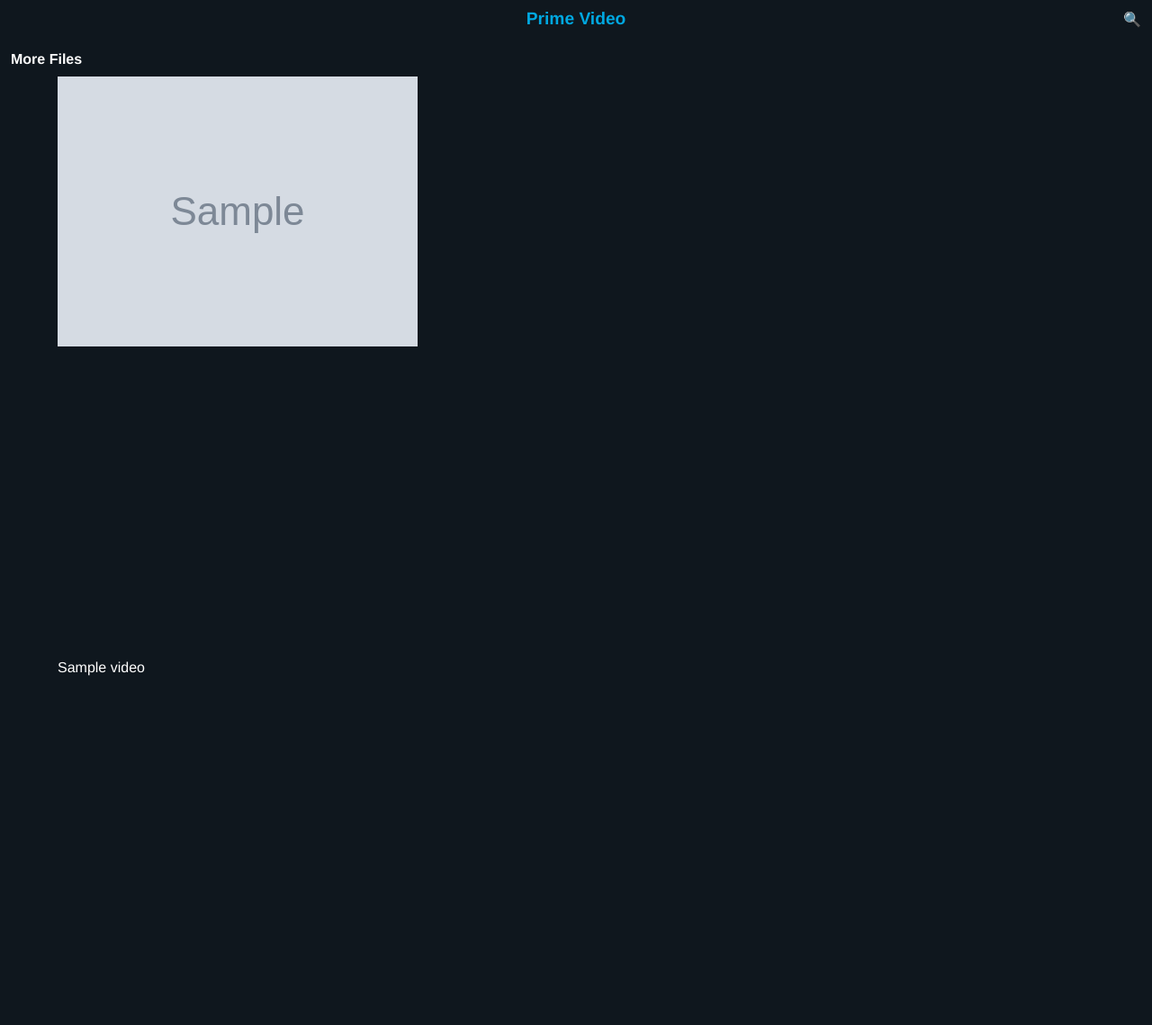
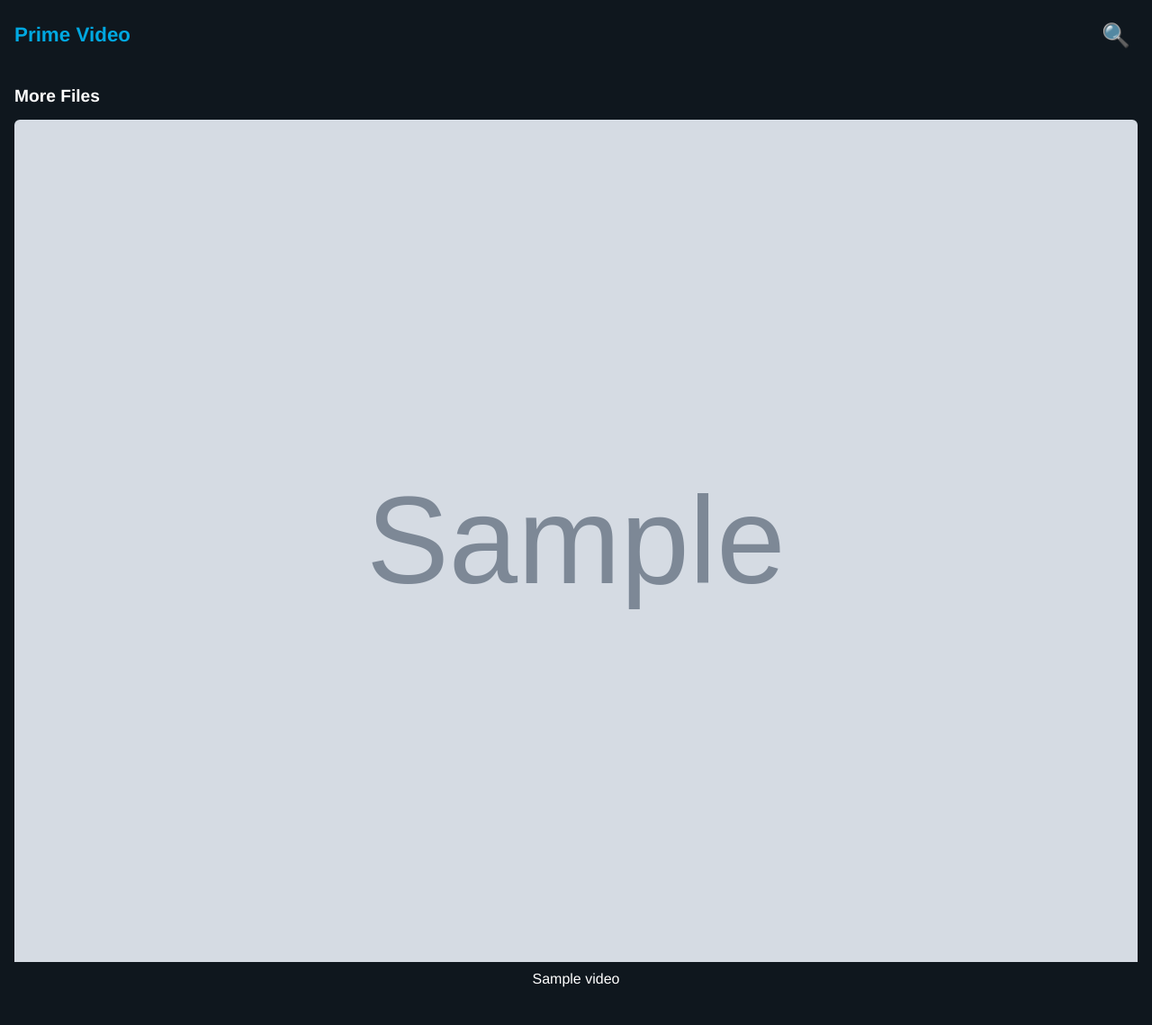
Before and after one commit to Emperorns/Static2, a Flask app: page / in a window 1280 px wide. Shown: the whole page at 90% size. Before the commit the page ends 751 px from the top, so only its background shows below. Run offline with Flask 3, Linux system fonts and the light colour scheme; grey boxes marked "Sample" are stand-in pictures; a database or web service that is not in the repository returns one stand-in record (values such as "Sample title"); parts of the project's set-up code (start-up, migrations or seed data) failed here and were passed over; some libraries are stand-ins or nearby versions.

Commit message:
Update index.html

```diff
--- a/templates/index.html
+++ b/templates/index.html
@@ -2,91 +2,193 @@
 <html lang="en">
 <head>
     <meta charset="UTF-8">
-    <meta name="viewport" content="width=device-width, initial-scale=1.0">
+    <meta name="viewport" content="width=device-width, initial-scale=1.0, viewport-fit=cover">
     <title>Prime Video</title>
     <style>
-        /* Base Styles */
+        /* Mobile-First Base Styles */
         :root {
             --bg: #0f171e;
             --fg: #fff;
             --accent: #00a8e1;
             --radius: 6px;
-            --gap: 15px;
+            --gap: 12px;
             --transition: 0.3s;
         }
         * { box-sizing: border-box; margin: 0; padding: 0; }
-        body { background: var(--bg); color: var(--fg); font-family: 'Helvetica Neue', Arial, sans-serif; }
+        body {
+            background: var(--bg);
+            color: var(--fg);
+            font-family: 'Helvetica Neue', Arial, sans-serif;
+            line-height: 1.4;
+            padding: env(safe-area-inset-top) 0 env(safe-area-inset-bottom) 0;
+        }
         a { color: inherit; text-decoration: none; }
 
         /* Header */
         header {
-            display: flex; align-items: center; justify-content: center;
-            padding: 10px 12px; background: var(--bg);
-            position: sticky; top: 0; z-index: 100;
+            display: flex;
+            align-items: center;
+            justify-content: space-between;
+            padding: 1rem;
+            background: var(--bg);
+            position: sticky;
+            top: 0;
+            z-index: 100;
         }
-        .logo { font-size: 1.2rem; font-weight: bold; color: var(--accent); text-align: center; }
-        .search { position: absolute; right: 12px; display: flex; align-items: center; }
-        .search-btn { background: none; border: none; color: var(--fg); font-size: 1rem; cursor: pointer; }
+        .logo {
+            font-size: 1.4rem;
+            font-weight: bold;
+            color: var(--accent);
+        }
+        .search-btn {
+            background: none;
+            border: none;
+            color: var(--fg);
+            font-size: 1.6rem;
+            padding: 0.5rem;
+            cursor: pointer;
+        }
 
         /* More Files Section */
         .more-files {
-            margin: 15px 12px;
+            margin: 1rem;
         }
-        .more-files h2 { font-size: 1rem; margin-bottom: 10px; }
+        .more-files h2 {
+            font-size: 1.2rem;
+            margin-bottom: 0.75rem;
+        }
         .vertical-scroll {
-            display: flex; flex-direction: column; gap: var(--gap);
-            overflow-y: auto; padding-bottom: 20px; overflow: visible;
+            display: flex;
+            flex-direction: column;
+            gap: var(--gap);
+            overflow-y: auto;
+            padding-bottom: 1rem;
         }
         .vertical-scroll .thumbnail {
-            min-width: unset; width: 90vw; margin: 0 auto;
+            width: 100%;
+            border-radius: var(--radius);
+            overflow: hidden;
         }
-        .vertical-scroll .image-container { aspect-ratio: 16/9; }
-        .vertical-scroll::-webkit-scrollbar { width: 4px; }
-        .vertical-scroll::-webkit-scrollbar-thumb { background: #555; border-radius: 2px; }
+        .thumbnail .image-container {
+            width: 100%;
+            /* Allow natural height */
+        }
+        .thumbnail img {
+            width: 100%;
+            height: auto;
+            object-fit: contain;
+            display: block;
+        }
+        .thumbnail .title {
+            font-size: 1rem;
+            padding: 0.5rem;
+            text-align: center;
+        }
 
         /* Detail Overlay */
         #detail-page {
-            position: fixed; inset: 0; background: rgba(0,0,0,0.95);
-            display: none; flex-direction: column; align-items: center;
-            justify-content: center; padding: 20px; z-index: 200;
+            position: fixed;
+            inset: 0;
+            background: rgba(0,0,0,0.95);
+            display: none;
+            flex-direction: column;
+            align-items: center;
+            justify-content: center;
+            padding: 1.5rem;
+            z-index: 200;
         }
         #detail-page.open { display: flex; }
         #detail-content {
-            background: var(--bg); padding: 20px; border-radius: var(--radius);
-            max-width: 90%; width: 350px; text-align: center;
+            background: var(--bg);
+            padding: 1rem;
+            border-radius: var(--radius);
+            width: 90%;
+            max-width: 400px;
+            text-align: center;
         }
-        #detail-content img { width: 100%; aspect-ratio: 16/9; object-fit: cover; border-radius: var(--radius); margin-bottom: 12px; }
+        #detail-content img {
+            width: 100%;
+            height: auto;
+            object-fit: contain;
+            border-radius: var(--radius);
+            margin-bottom: 0.75rem;
+        }
         .btn {
-            margin-top: 10px; padding: 6px 12px; border: none;
-            background: var(--accent); color: var(--fg); border-radius: var(--radius);
-            cursor: pointer; font-size: 0.8rem;
+            margin-top: 0.75rem;
+            padding: 0.75rem 1rem;
+            border: none;
+            background: var(--accent);
+            color: var(--fg);
+            border-radius: var(--radius);
+            cursor: pointer;
+            font-size: 1rem;
+            width: 100%;
         }
-        .btn.secondary { background: transparent; border: 1px solid var(--fg); }
-        #timer { margin-top: 6px; font-size: 0.8rem; }
+        .btn.secondary {
+            background: transparent;
+            border: 1px solid var(--fg);
+        }
+        #timer {
+            margin-top: 0.5rem;
+            font-size: 1rem;
+        }
         .ad-unit {
-            margin: 10px auto; max-width: 320px; height: 100px;
-            background: #333; display: flex; align-items: center; justify-content: center;
-            border-radius: var(--radius); font-size: 0.8rem;
+            margin: 1rem auto;
+            width: 100%;
+            max-width: 320px;
+            height: 100px;
+            background: #333;
+            display: flex;
+            align-items: center;
+            justify-content: center;
+            border-radius: var(--radius);
+            font-size: 0.9rem;
         }
 
         /* Search Overlay */
         #search-overlay {
-            position: fixed; inset: 0; background: rgba(0,0,0,0.9);
-            display: none; flex-direction: column; padding: 20px; z-index: 150;
+            position: fixed;
+            inset: 0;
+            background: rgba(0,0,0,0.9);
+            display: none;
+            flex-direction: column;
+            padding: 1rem;
+            z-index: 150;
         }
         #search-overlay.open { display: flex; }
         #search-overlay input {
-            padding: 6px; margin-bottom: 12px; border: none;
-            background: #333; color: var(--fg); border-radius: var(--radius);
-            font-size: 0.8rem;
+            padding: 0.75rem;
+            margin-bottom: 1rem;
+            border: none;
+            background: #333;
+            color: var(--fg);
+            border-radius: var(--radius);
+            font-size: 1rem;
+            width: 100%;
         }
         #search-results {
-            flex: 1; overflow-y: auto; display: grid;
-            grid-template-columns: repeat(auto-fill, minmax(120px, 1fr));
+            flex: 1;
+            overflow-y: auto;
+            display: flex;
+            flex-direction: column;
             gap: var(--gap);
         }
-        #search-results .thumbnail { width: 100%; }
-        #search-results .image-container { aspect-ratio: 16/9; }
+        #search-results .thumbnail {
+            width: 100%;
+        }
+
+        /* Desktop Enhancements */
+        @media (min-width: 768px) {
+            .vertical-scroll {
+                flex-direction: column;
+            }
+            .btn {
+                font-size: 0.9rem;
+                max-width: 200px;
+                margin-left: auto;
+                margin-right: auto;
+            }
+        }
     </style>
     <!-- Load the ad script and define the slot -->
     <script type="module" src="https://securepubads.shareus.io/scripts/tag/js/gpt.js"></script>
@@ -104,9 +206,7 @@
 <body>
     <header>
         <div class="logo">Prime Video</div>
-        <div class="search">
-            <button class="search-btn">🔍</button>
-        </div>
+        <button class="search-btn" aria-label="Search">🔍</button>
     </header>
 
     <section class="more-files">
@@ -115,7 +215,7 @@
             {% for v in videos %}
             <a class="thumbnail" href="/file/{{ v.custom_key }}" data-thumb="{{ v.thumbnail_url }}" data-title="{{ v.title }}">
                 <div class="image-container">
-                    <img src="{{ v.thumbnail_url }}" alt="{{ v.title }}">
+                    <img src="{{ v.thumbnail_url }}" alt="{{ v.title }} thumbnail">
                 </div>
                 <div class="title">{{ v.title }}</div>
             </a>
@@ -125,7 +225,7 @@
 
     <div id="detail-page">
         <div id="detail-content">
-            <img id="detail-thumb" src="" alt="">
+            <img id="detail-thumb" src="" alt="Detail thumbnail">
             <h2 id="detail-title"></h2>
             <button class="btn" id="get-file">Get File</button>
             <div id="timer"></div>
@@ -142,7 +242,6 @@
 
     <script>
         const BOT_USERNAME = '{{ bot_username }}';
-
         // Collect video data
         const videos = Array.from(document.querySelectorAll('.thumbnail')).map(item => ({
             thumb: item.getAttribute('data-thumb'),
@@ -161,7 +260,6 @@
             document.getElementById('detail-thumb').src = thumb;
             document.getElementById('detail-title').textContent = title;
             document.getElementById('get-file').onclick = () => {
-                // Open file page in a new tab/window
                 window.open(`/file/${key}`, '_blank');
             };
             document.getElementById('detail-page').classList.add('open');
@@ -171,12 +269,10 @@
                 });
             }
         });
-
         // Close Detail Overlay
         document.getElementById('close-detail').onclick = () => {
             document.getElementById('detail-page').classList.remove('open');
         };
-
         // Search Functionality
         document.querySelector('.search-btn').onclick = () => {
             document.getElementById('search-overlay').classList.add('open');
@@ -200,7 +296,7 @@
                 thumbnail.setAttribute('data-title', v.title);
                 thumbnail.innerHTML = `
                     <div class="image-container">
-                        <img src="${v.thumb}" alt="${v.title}">
+                        <img src="${v.thumb}" alt="${v.title} thumbnail">
                     </div>
                     <div class="title">${v.title}</div>
                 `;
```
